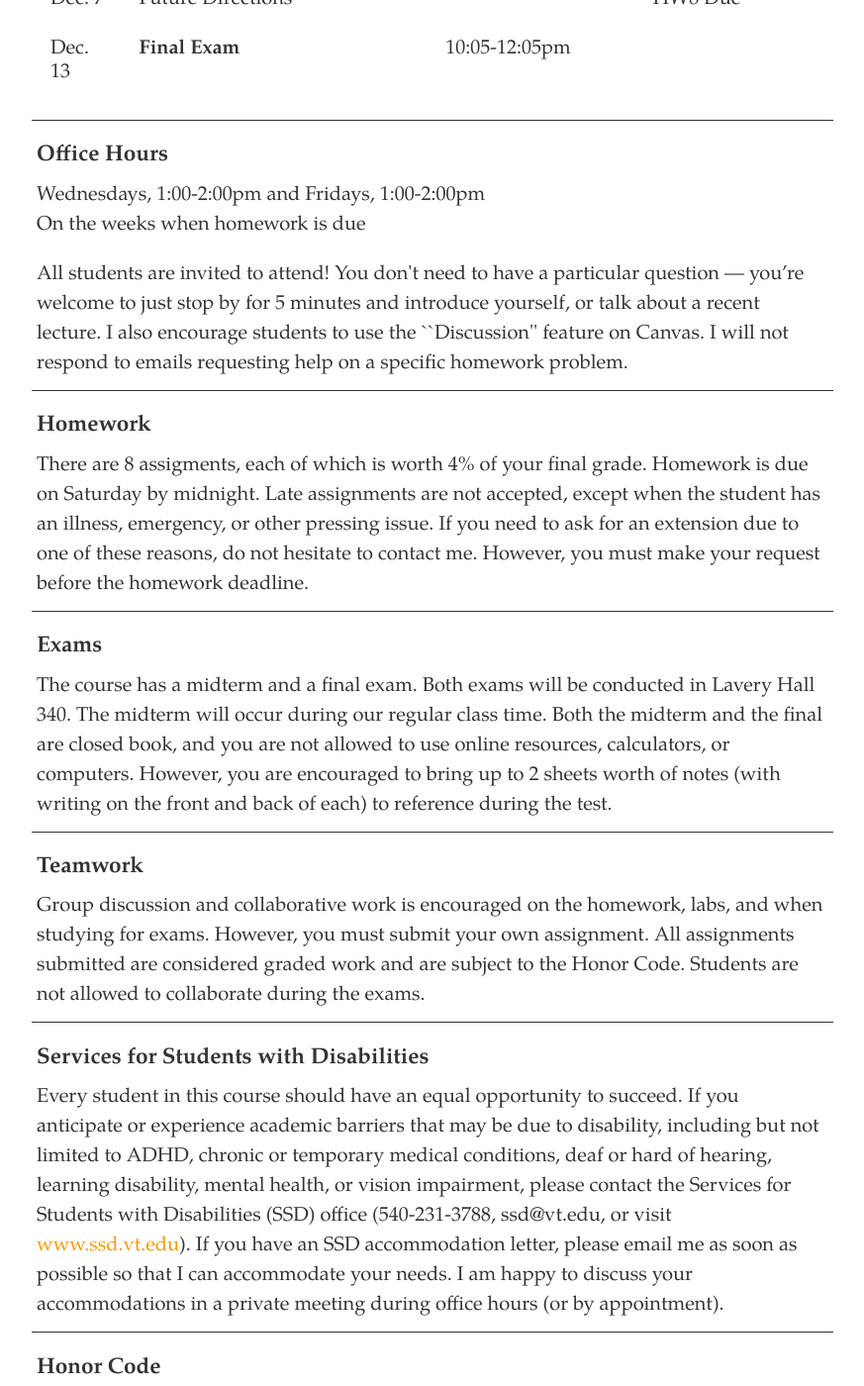
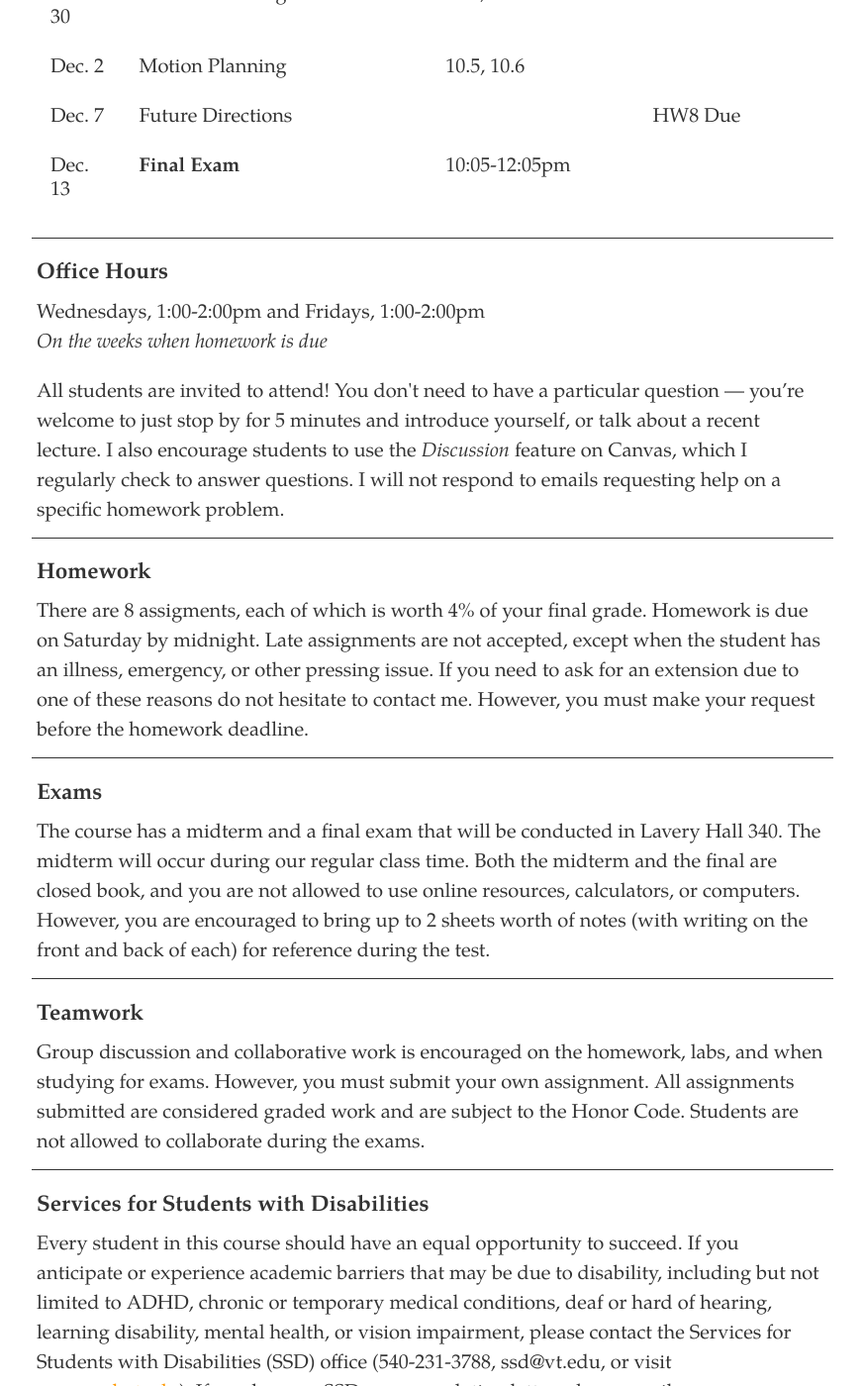
Before and after one commit to dylan-losey/dylan-losey.github.io, a Jekyll site: the page built from me4524-fall21.html, in a window 1280 px wide and 1400 px high, scrolled down 3977 px. Shown: the whole window at 99% size, without its empty margins (203-1076 px from the left). Built offline with Jekyll 4.4.1, drawn with Linux system fonts in a browser that asks for light colours; nearby versions of some CDN libraries; some of the changed text lies outside the part shown.

Commit message:
course adjustments

```diff
--- a/me4524-fall21.html
+++ b/me4524-fall21.html
@@ -337,13 +338,14 @@ tags: me4524-fall2021
 <div>
   <h3>Office Hours</h3>
   <p>Wednesdays, 1:00-2:00pm and Fridays, 1:00-2:00pm<br />
-  On the weeks when homework is due
+  <i>On the weeks when homework is due</i>
   </p>
   <p>All students are invited to attend!
     You don't need to have a particular question &mdash;
     you’re welcome to just stop by for 5 minutes and introduce yourself,
     or talk about a recent lecture.
-    I also encourage students to use the ``Discussion'' feature on Canvas.
+    I also encourage students to use the <i>Discussion</i> feature on Canvas,
+    which I regularly check to answer questions.
     I will not respond to emails requesting help on a specific homework problem.
   </p>
 </div>
@@ -354,20 +356,19 @@ tags: me4524-fall2021
   <p>There are 8 assigments, each of which is worth 4% of your final grade.
   Homework is due on Saturday by midnight.
   Late assignments are not accepted, except when the student has an illness, emergency, or other pressing issue.
-  If you need to ask for an extension due to one of these reasons, do not hesitate to contact me.
+  If you need to ask for an extension due to one of these reasons do not hesitate to contact me.
   However, you must make your request before the homework deadline.</p>
 </div>
 
 <hr>
 <div>
   <h3>Exams</h3>
-  <p>The course has a midterm and a final exam.
-  Both exams will be conducted in Lavery Hall 340.
+  <p>The course has a midterm and a final exam that will be conducted in Lavery Hall 340.
   The midterm will occur during our regular class time.
   Both the midterm and the final are closed book,
   and you are not allowed to use online resources, calculators, or computers.
   However, you are encouraged to bring up to 2 sheets worth of notes
-  (with writing on the front and back of each) to reference during the test.
+  (with writing on the front and back of each) for reference during the test.
   </p>
 </div>
 
--- a/teaching.html
+++ b/teaching.html
@@ -19,9 +19,6 @@ tags: teaching
 
 <div>
   <p>
-  ME 4524: Robotics & Automation [<b><a class="link" href="{{ site.baseurl }} /me4524-fall2021/">Fall 2021</a></b>]
-  </p>
-  <p>
-  ME 4524: Robotics & Automation [<b><a class="link" href="{{ site.baseurl }} /me4524-spring2021/">Spring 2021</a></b>]
+  ME 4524: Robotics & Automation [<b><a class="link" href="{{ site.baseurl }} /me4524-fall2021/">Fall 2021</a></b>, <b><a class="link" href="{{ site.baseurl }} /me4524-spring2021/">Spring 2021</a></b>]
   </p>
 </div>
```
Also changed, not shown: other parts of me4524-fall21.html (+6 -5 lines).
